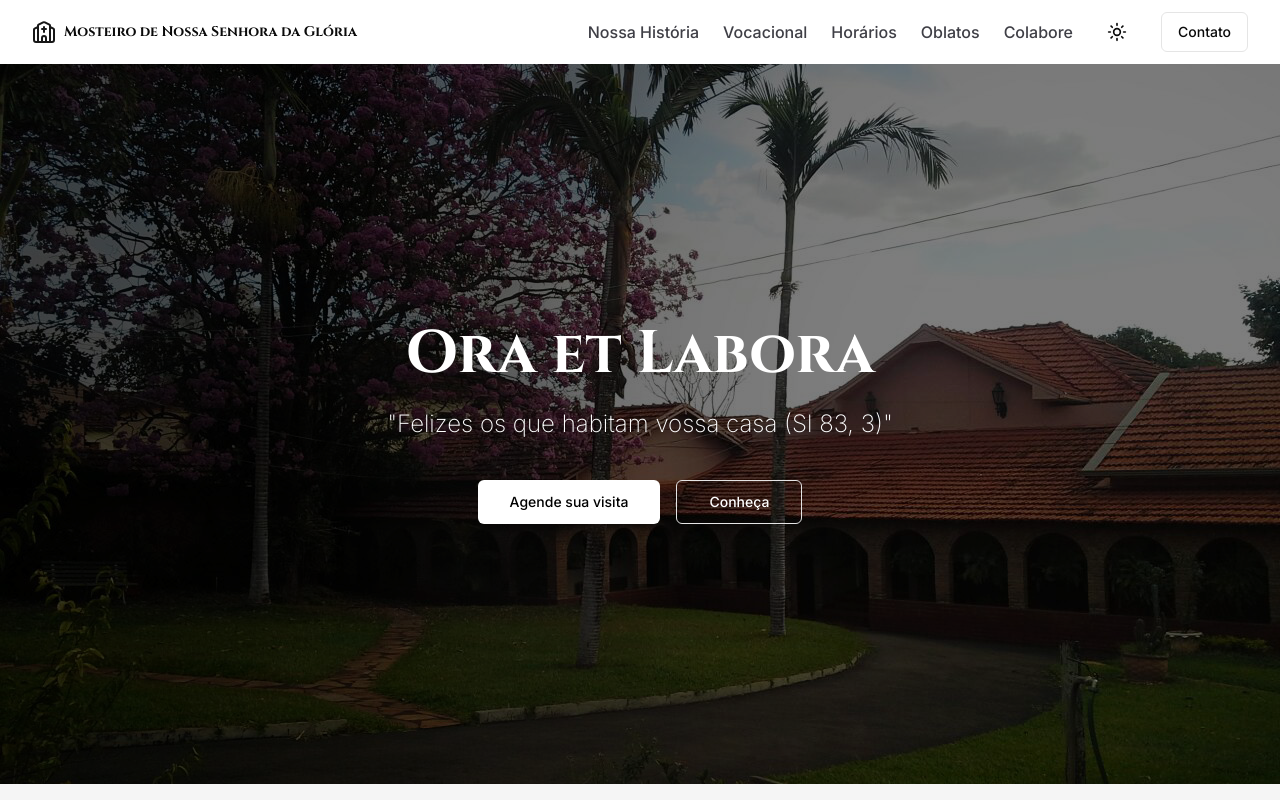
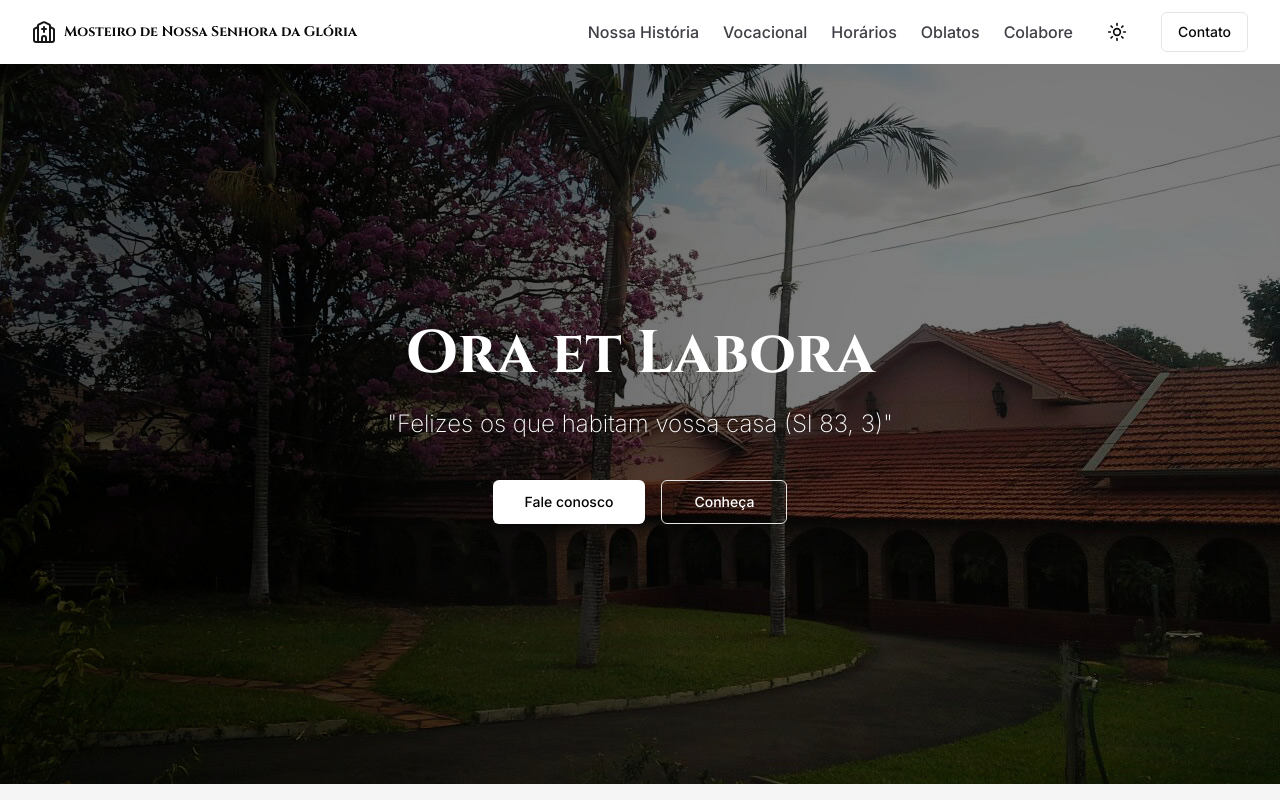
Before and after one commit to Patrick-Imbrizi/monjasbeneditinas, a Next.js app: page / in a window 1280 px wide. Shown: the top 800 px of the page. Built offline with nearby package versions, Linux system fonts and the light colour scheme.

Commit message:
add fale conosco

```diff
--- a/app/page.tsx
+++ b/app/page.tsx
@@ -4,6 +4,12 @@ import { Button } from '@/components/ui/button';
 import Link from 'next/link';
 
 export default function Home() {
+  const handleSayHello = () => {
+    // open mailto link
+
+     window.open('mailto:?subject=Olá&body=A sua benção!', '_blank');
+
+  }
   return (
     <>
       {/* Hero Section */}
@@ -25,9 +31,9 @@ export default function Home() {
             </p>
             <div className="mt-10 flex justify-center gap-4">
               <Button asChild size="lg" variant="default" className="bg-white text-black hover:bg-zinc-300">
-                <Link href="/visit">
-                  Agende sua visita
-                </Link>
+                <Button onClick={handleSayHello}>
+                  Fale conosco
+                </Button>
               </Button>
               <Button asChild size="lg" variant="outline" className="bg-transparent text-white hover:bg-white hover:text-black">
                 <Link href="/about">Conheça</Link>
```
Also changed, not shown: 2 other files (tests, documents, lock files or other folders).
